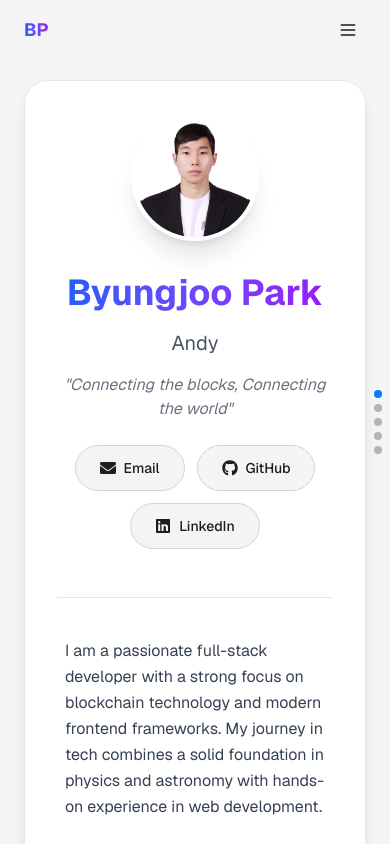
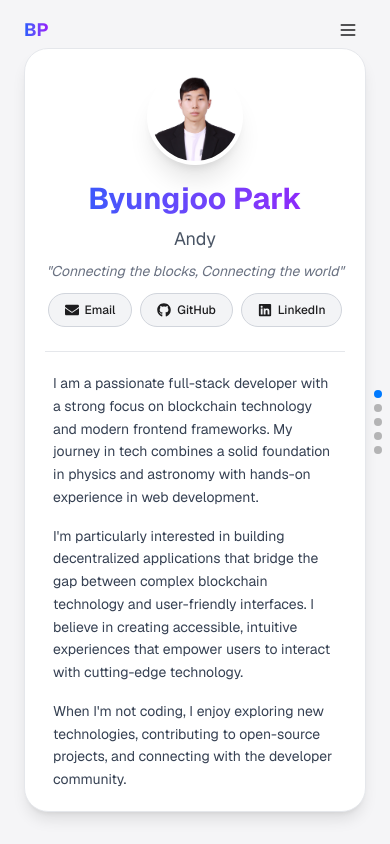
Before and after one commit to byungjoo0806/portfolio, a Next.js app: page / in a window 390 px wide. Built offline with nearby package versions, Linux system fonts and the light colour scheme.

Commit message:
mobile design update

```diff
--- a/components/Hero.tsx
+++ b/components/Hero.tsx
@@ -3,12 +3,12 @@ import { FaGithub, FaLinkedin, FaEnvelope } from 'react-icons/fa';
 
 export default function Hero() {
   return (
-    <section id="hero" className="min-h-screen flex items-center justify-center px-6 py-20">
+    <section id="hero" className="min-h-screen flex items-center justify-center px-6 py-12 md:py-20">
       <div className="max-w-4xl mx-auto w-full">
-        <div className="bg-white dark:bg-gray-800 rounded-3xl p-8 md:p-12 shadow-lg border border-gray-200 dark:border-gray-700">
-          <div className="flex flex-col md:flex-row items-center gap-8 md:gap-12 mb-12">
+        <div className="bg-white dark:bg-gray-800 rounded-3xl p-5 md:p-12 shadow-lg border border-gray-200 dark:border-gray-700">
+          <div className="flex flex-col md:flex-row items-center gap-4 md:gap-12 mb-6 md:mb-12">
             <div className="shrink-0">
-              <div className="relative w-32 h-32 md:w-40 md:h-40 rounded-full overflow-hidden border-4 border-white/30 shadow-xl">
+              <div className="relative w-24 h-24 md:w-40 md:h-40 rounded-full overflow-hidden border-4 border-white/30 shadow-xl">
                 <Image
                   src="/profile_pic.png"
                   alt="Byungjoo Park"
@@ -19,66 +19,66 @@ export default function Hero() {
               </div>
             </div>
 
-            <div className="flex-1 text-center md:text-left space-y-4">
-              <h1 className="text-4xl md:text-5xl font-bold bg-linear-to-r from-blue-600 to-purple-600 bg-clip-text text-transparent">
+            <div className="flex-1 text-center md:text-left space-y-2 md:space-y-4">
+              <h1 className="text-3xl md:text-5xl font-bold bg-linear-to-r from-blue-600 to-purple-600 bg-clip-text text-transparent">
                 Byungjoo Park
               </h1>
-              <p className="text-xl md:text-2xl text-gray-600 dark:text-gray-300">
+              <p className="text-lg md:text-2xl text-gray-600 dark:text-gray-300">
                 Andy
               </p>
-              <p className="text-base md:text-lg text-gray-500 dark:text-gray-400 italic">
+              <p className="text-sm md:text-lg text-gray-500 dark:text-gray-400 italic">
                 &quot;Connecting the blocks, Connecting the world&quot;
               </p>
 
-              <div className="flex flex-wrap justify-center md:justify-start gap-3 pt-2">
+              <div className="flex flex-wrap justify-center md:justify-start gap-2 pt-1 md:pt-2">
                 <a
                   href="mailto:your.email@example.com"
-                  className="flex items-center gap-2 px-6 py-3 bg-gray-100 dark:bg-gray-700 rounded-full hover:scale-105 transition-transform text-sm font-medium border border-gray-300 dark:border-gray-600"
+                  className="flex items-center gap-1.5 px-4 py-2 md:px-6 md:py-3 bg-gray-100 dark:bg-gray-700 rounded-full hover:scale-105 transition-transform text-xs md:text-sm font-medium border border-gray-300 dark:border-gray-600"
                   aria-label="Email"
                 >
-                  <FaEnvelope className="text-base" />
+                  <FaEnvelope className="text-sm md:text-base" />
                   <span>Email</span>
                 </a>
                 <a
                   href="https://github.com/yourusername"
                   target="_blank"
                   rel="noopener noreferrer"
-                  className="flex items-center gap-2 px-6 py-3 bg-gray-100 dark:bg-gray-700 rounded-full hover:scale-105 transition-transform text-sm font-medium border border-gray-300 dark:border-gray-600"
+                  className="flex items-center gap-1.5 px-4 py-2 md:px-6 md:py-3 bg-gray-100 dark:bg-gray-700 rounded-full hover:scale-105 transition-transform text-xs md:text-sm font-medium border border-gray-300 dark:border-gray-600"
                   aria-label="GitHub"
                 >
-                  <FaGithub className="text-base" />
+                  <FaGithub className="text-sm md:text-base" />
                   <span>GitHub</span>
                 </a>
                 <a
                   href="https://linkedin.com/in/yourusername"
                   target="_blank"
                   rel="noopener noreferrer"
-                  className="flex items-center gap-2 px-6 py-3 bg-gray-100 dark:bg-gray-700 rounded-full hover:scale-105 transition-transform text-sm font-medium border border-gray-300 dark:border-gray-600"
+                  className="flex items-center gap-1.5 px-4 py-2 md:px-6 md:py-3 bg-gray-100 dark:bg-gray-700 rounded-full hover:scale-105 transition-transform text-xs md:text-sm font-medium border border-gray-300 dark:border-gray-600"
                   aria-label="LinkedIn"
                 >
-                  <FaLinkedin className="text-base" />
+                  <FaLinkedin className="text-sm md:text-base" />
                   <span>LinkedIn</span>
                 </a>
               </div>
             </div>
           </div>
 
-          <div className="border-t border-gray-200 dark:border-gray-700 pt-10 mt-2">
-            <div className="space-y-8 px-2">
-              <p className="text-base md:text-lg leading-relaxed text-gray-700 dark:text-gray-300">
+          <div className="border-t border-gray-200 dark:border-gray-700 pt-5 md:pt-10 mt-2">
+            <div className="space-y-4 md:space-y-8 px-2">
+              <p className="text-sm md:text-lg leading-relaxed text-gray-700 dark:text-gray-300">
                 I am a passionate full-stack developer with a strong focus on blockchain technology
                 and modern frontend frameworks. My journey in tech combines a solid foundation in
                 physics and astronomy with hands-on experience in web development.
               </p>
 
-              <p className="text-base md:text-lg leading-relaxed text-gray-700 dark:text-gray-300">
+              <p className="text-sm md:text-lg leading-relaxed text-gray-700 dark:text-gray-300">
                 I&apos;m particularly interested in building decentralized applications that bridge
                 the gap between complex blockchain technology and user-friendly interfaces.
                 I believe in creating accessible, intuitive experiences that empower users to
                 interact with cutting-edge technology.
               </p>
 
-              <p className="text-base md:text-lg leading-relaxed text-gray-700 dark:text-gray-300">
+              <p className="text-sm md:text-lg leading-relaxed text-gray-700 dark:text-gray-300">
                 When I&apos;m not coding, I enjoy exploring new technologies, contributing to
                 open-source projects, and connecting with the developer community.
               </p>
--- a/components/TechStack.tsx
+++ b/components/TechStack.tsx
@@ -1,3 +1,5 @@
+'use client';
+
 import {
   SiJavascript,
   SiTypescript,
@@ -11,6 +13,10 @@ import {
   SiNextdotjs,
   SiFlutter
 } from 'react-icons/si';
+import { Swiper, SwiperSlide } from 'swiper/react';
+import { Pagination } from 'swiper/modules';
+import 'swiper/css';
+import 'swiper/css/pagination';
 
 const techCategories = [
   {
@@ -49,19 +55,38 @@ const techCategories = [
 export default function TechStack() {
   return (
     <section id="tech-stack" className="h-full w-full flex justify-center items-center px-6 bg-white/50 dark:bg-black/50">
-      <div className="max-w-4xl mx-auto">
+      <div className="max-w-6xl mx-auto w-full">
         <h2 className="text-3xl md:text-4xl font-bold mb-12 text-center">
           Tech Stack
         </h2>
 
-        <div className="grid grid-cols-1 md:grid-cols-4 gap-6">
+        <Swiper
+          modules={[Pagination]}
+          spaceBetween={30}
+          slidesPerView={1.2}
+          centeredSlides={true}
+          // loop={true}
+          pagination={{ clickable: true }}
+          breakpoints={{
+            640: {
+              slidesPerView: 2,
+              spaceBetween: 30,
+            },
+            1024: {
+              slidesPerView: 4,
+              spaceBetween: 30,
+            },
+          }}
+          className="pb-12"
+        >
           {techCategories.map((category) => (
-            <div key={category.title} className="bg-white dark:bg-gray-800 rounded-2xl p-8 md:p-10 shadow-lg border border-gray-200 dark:border-gray-700">
+            <SwiperSlide key={category.title} className="h-auto">
+              <div className="bg-white dark:bg-gray-800 rounded-2xl p-8 md:p-10 shadow-lg border border-gray-200 dark:border-gray-700 flex flex-col min-h-[400px]">
                 <h3 className="text-xl font-bold mb-6 text-center">
                   {category.title}
                 </h3>
 
-              <div className="grid grid-cols-2 gap-4">
+                <div className="grid grid-cols-2 gap-4 flex-1">
                   {category.skills.map((skill) => (
                     <div
                       key={skill.name}
@@ -75,8 +100,9 @@ export default function TechStack() {
                   ))}
                 </div>
               </div>
+            </SwiperSlide>
           ))}
-        </div>
+        </Swiper>
       </div>
     </section>
   );
```
Also changed, not shown: components/Education.tsx (+36 -10 lines). Lines whose indentation alone changed are shown as unchanged.
